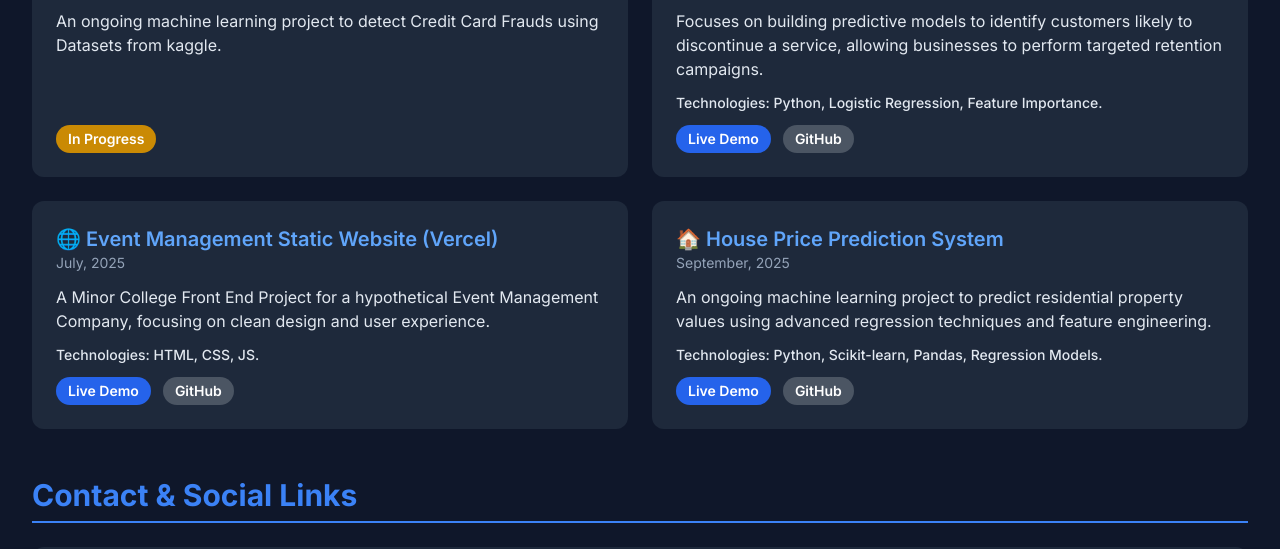
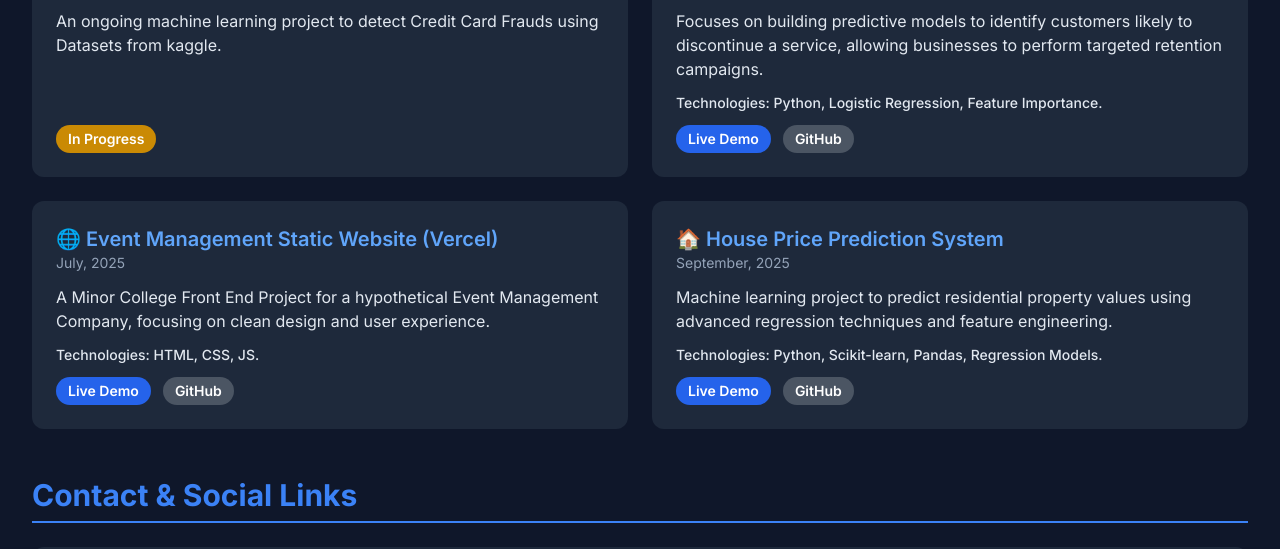
Before and after one commit to Pranal911/portfolio, a plain HTML site: page index.html in a window 1280 px wide. Shown: the part 2712-3261 px from the top of the page. Drawn offline with nearby package versions, Linux system fonts and the light colour scheme; no server answers.

Commit message:
New commit

```diff
--- a/index.html
+++ b/index.html
@@ -279,7 +279,7 @@
                 <div class="card p-6 rounded-xl flex flex-col">
                     <h4 class="text-xl font-semibold text-blue-400">🏠 House Price Prediction System</h4>
                     <p class="text-sm text-slate-400 mb-3">September, 2025</p>
-                    <p class="mb-3 flex-grow">An ongoing machine learning project to predict residential property values using advanced regression techniques and feature engineering.</p>
+                    <p class="mb-3 flex-grow"> Machine learning project to predict residential property values using advanced regression techniques and feature engineering.</p>
                     <p class="text-sm font-medium mb-3">Technologies: Python, Scikit-learn, Pandas, Regression Models.</p>
                     <div class="flex flex-wrap gap-3 mt-auto">
                         <a href="https://house-price-prediction-system-forportfolio.streamlit.app/" target="_blank" class="bg-blue-600 hover:bg-blue-700 text-white text-sm font-semibold px-3 py-1 rounded-full transition duration-150">Live Demo</a>
```
